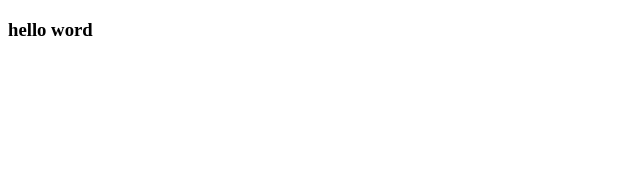
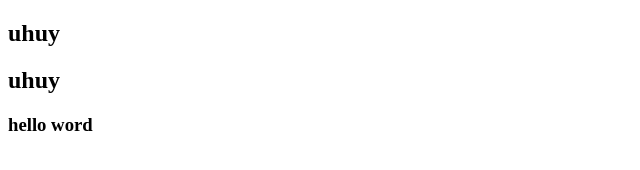
Before and after one commit to paisssszz/github, a plain HTML site: page index.html in a window 1280 px wide. Shown: the whole page, without its empty margins (0-640 px from the left). Drawn offline with Linux system fonts and the light colour scheme.

Commit message:
tambah nav

```diff
--- a/index.html
+++ b/index.html
@@ -7,6 +7,12 @@
     <title>Document</title>
 </head>
 <body>
+    <nav>
+        <div>
+            <h2>uhuy</h2>
+            <h2>uhuy</h2>
+        </div>
+    </nav>
     <h3>hello word</h3>
 </body>
 </html>
```
